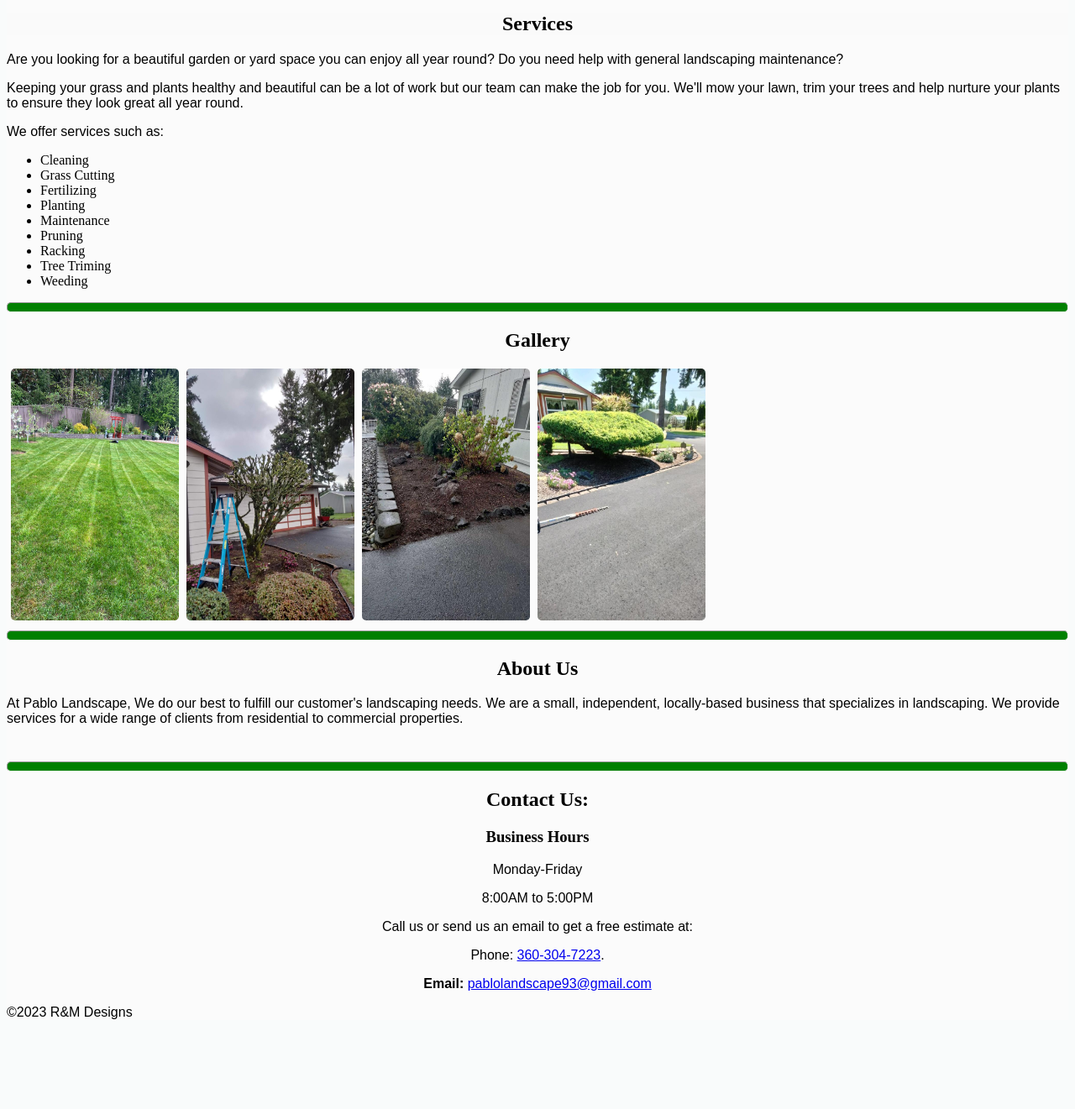
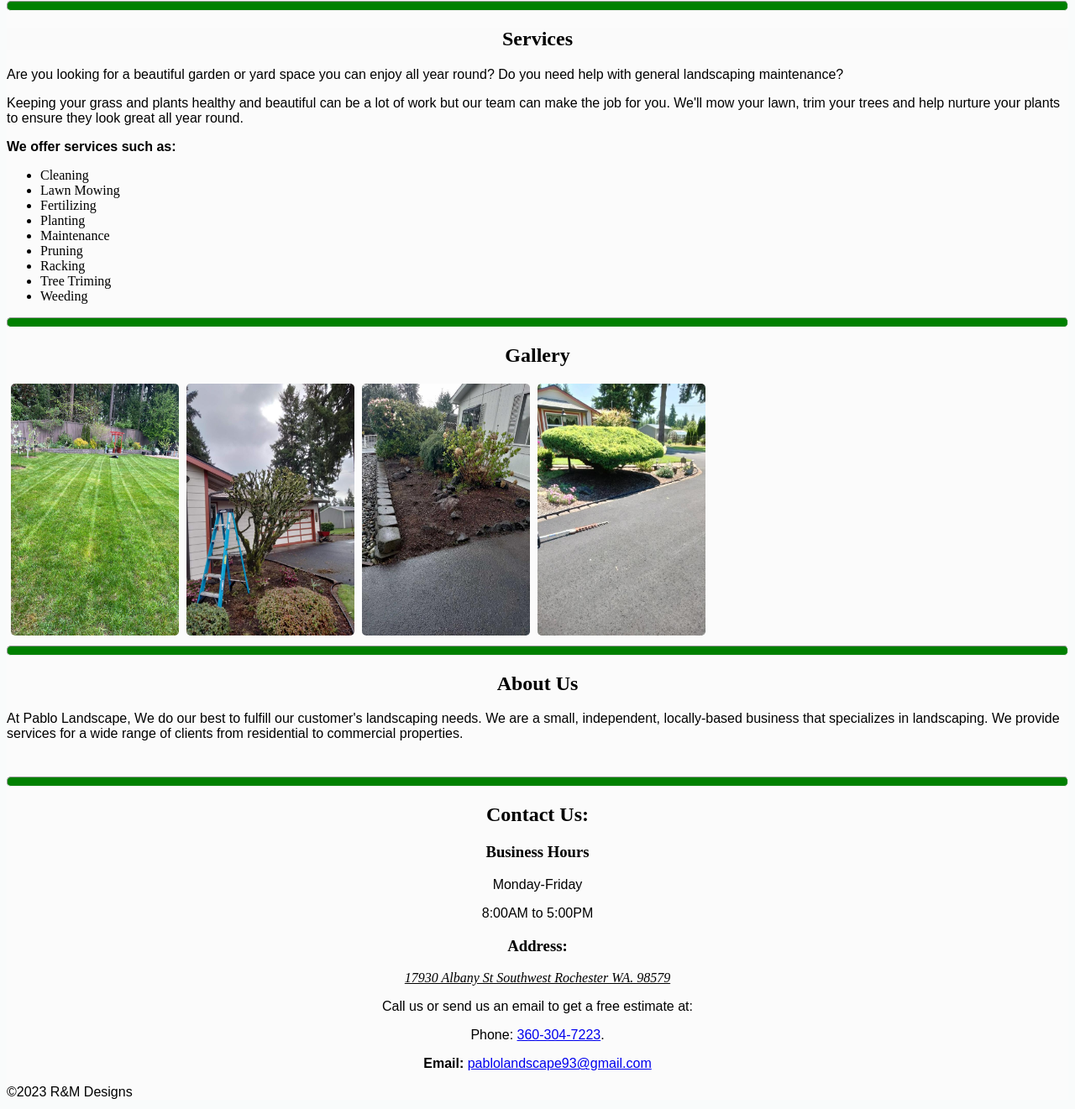
Before and after one commit to Rodrig4332/pabloslandscape.github.io, a plain HTML site: page index.html in a window 1280 px wide. Shown: the part 659-1980 px from the top of the page at 84% size. Before the commit the page ends 1890 px from the top, so only its background shows below. Drawn offline with Linux system fonts and the light colour scheme.

Commit message:
updated index.html

```diff
--- a/index.html
+++ b/index.html
@@ -42,7 +42,8 @@
     <div class="text">Maintenance</div>
   </div>
 
-  <!-- Next and previous buttons -->
+  Next and previous buttons
+  <div>
   <a class="prev" onclick="plusSlides(-1)">&#10094;</a>
   <a class="next" onclick="plusSlides(1)">&#10095;</a>
 </div>
@@ -62,10 +63,10 @@
       <p>Are you looking for a beautiful garden or yard space you can enjoy all year round? Do you need help with general landscaping maintenance?</p>
       <p>Keeping your grass and plants healthy and beautiful can be a lot of work but our team can make the job for you. We'll mow your lawn, trim your trees and help nurture your plants to ensure they look great all year round. </p>
 
-      <p>We offer services such as:</p>
+      <strong><p>We offer services such as:</p></strong>
       <ul>
         <li>Cleaning</li>
-        <li>Grass Cutting</li>
+        <li>Lawn Mowing</li>
         <li>Fertilizing</li>
         <li>Planting</li>
         <li>Maintenance</li>
@@ -127,6 +128,9 @@
           <h3>Business Hours</h3>
            <p>Monday-Friday</p>
             <p>8:00AM to 5:00PM</p>
+            <h3>Address:</h3>
+         <address><u>17930 Albany St Southwest
+          Rochester WA. 98579</u></address>
              <p>Call us or send us an email to get a free estimate at:</p>
              <p>Phone: <a href="tel:3603047223">360-304-7223</a>.</p>
            <p><strong>Email:</strong>
```
